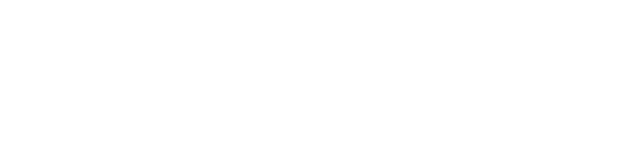
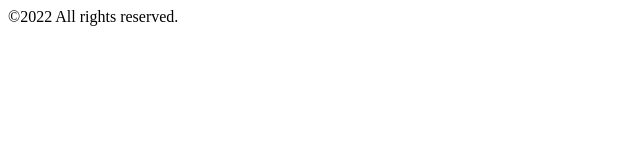
Before and after one commit to DiegoSS91/Practica-CaC, a plain HTML site: page index.html in a window 1280 px wide. Shown: the whole page, without its empty margins (0-640 px from the left). Drawn offline with Linux system fonts and the light colour scheme.

Commit message:
Primer commit en mi rama

```diff
--- a/index.html
+++ b/index.html
@@ -10,6 +10,8 @@
 <body>
     <header></header>
     <main></main>
-    <footer></footer>
+    <footer>
+        &copy;2022 All rights reserved.
+    </footer>
 </body>
 </html>
```
